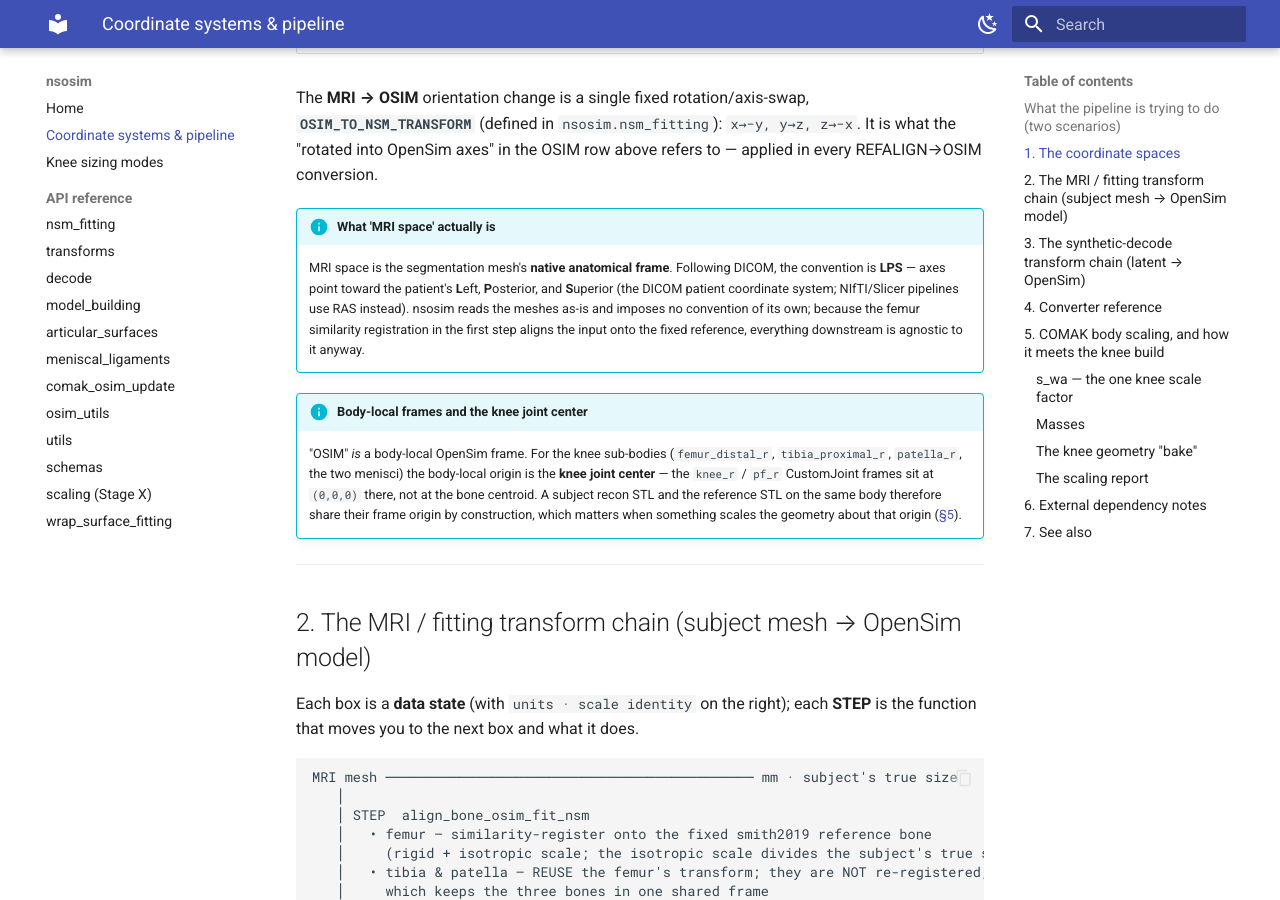
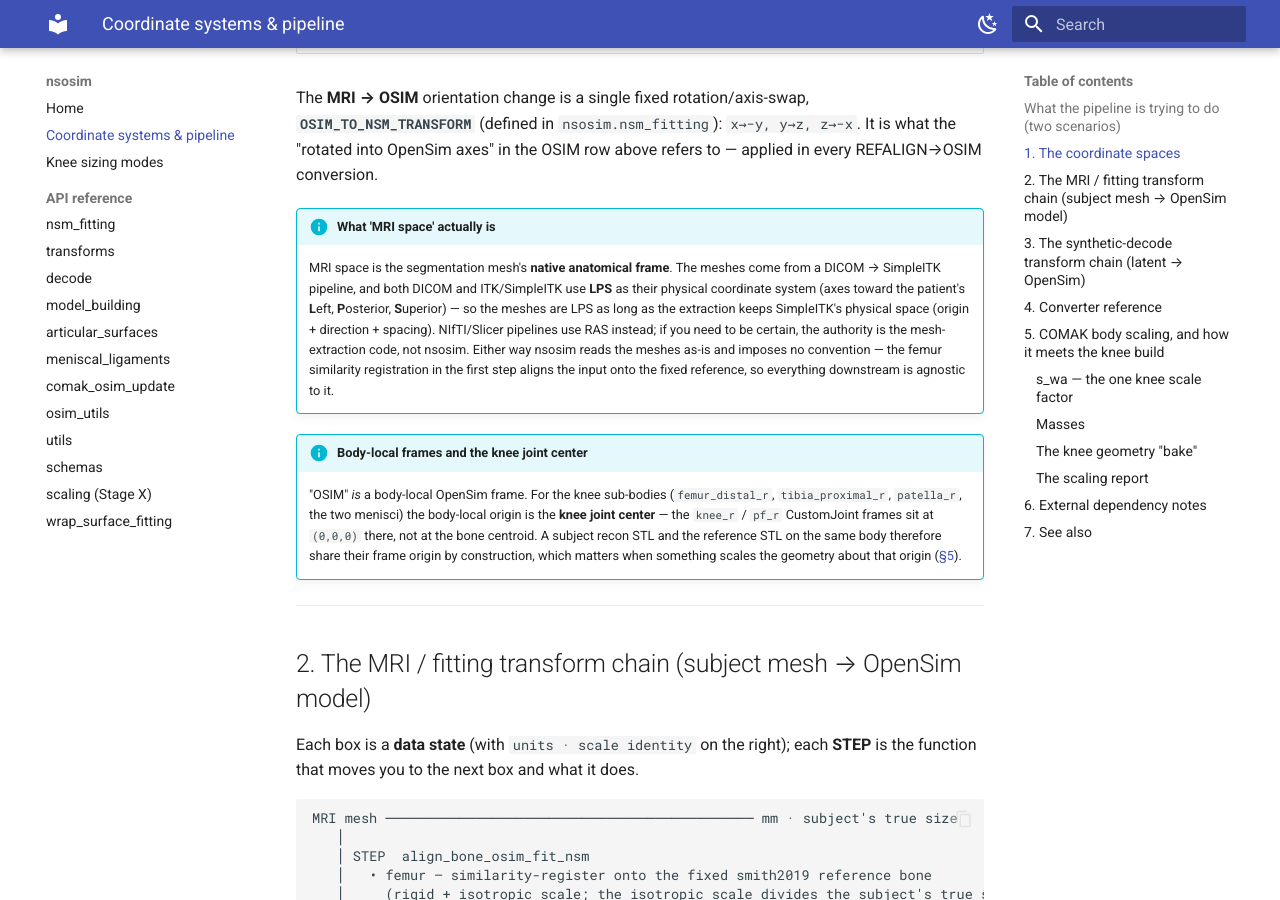
Before and after one commit to gattia/nsosim, an MkDocs documentation site: the page built from docs/coordinate-systems.md, in a window 1280 px wide and 900 px high, scrolled down 1654 px. Built offline with MkDocs 1.6.1 and Material for MkDocs 9.7.7, drawn with Linux system fonts in a browser that asks for light colours.

Commit message:
Docs: attribute MRI LPS to DICOM/SimpleITK (with verify caveat)
SimpleITK/ITK physical space is LPS (same as DICOM), so the DICOM->SimpleITK
mesh pipeline yields LPS provided extraction preserves the physical space;
note the mesh-extraction code (not nsosim) is the authority if certainty is
needed.

Co-Authored-By: Claude Opus 4.8 (1M context) <noreply@anthropic.com>

```diff
--- a/docs/coordinate-systems.md
+++ b/docs/coordinate-systems.md
@@ -59,12 +59,14 @@ the "rotated into OpenSim axes" in the OSIM row above refers to — applied in e
 REFALIGN→OSIM conversion.
 
 !!! info "What 'MRI space' actually is"
-    MRI space is the segmentation mesh's **native anatomical frame**. Following DICOM, the
-    convention is **LPS** — axes point toward the patient's **L**eft, **P**osterior, and
-    **S**uperior (the DICOM patient coordinate system; NIfTI/Slicer pipelines use RAS
-    instead). nsosim reads the meshes as-is and imposes no convention of its own; because the
-    femur similarity registration in the first step aligns the input onto the fixed reference,
-    everything downstream is agnostic to it anyway.
+    MRI space is the segmentation mesh's **native anatomical frame**. The meshes come from a
+    DICOM → SimpleITK pipeline, and both DICOM and ITK/SimpleITK use **LPS** as their physical
+    coordinate system (axes toward the patient's **L**eft, **P**osterior, **S**uperior) — so
+    the meshes are LPS as long as the extraction keeps SimpleITK's physical space (origin +
+    direction + spacing). NIfTI/Slicer pipelines use RAS instead; if you need to be certain,
+    the authority is the mesh-extraction code, not nsosim. Either way nsosim reads the meshes
+    as-is and imposes no convention — the femur similarity registration in the first step
+    aligns the input onto the fixed reference, so everything downstream is agnostic to it.
 
 !!! info "Body-local frames and the knee joint center"
     "OSIM" *is* a body-local OpenSim frame. For the knee sub-bodies (`femur_distal_r`,
```
